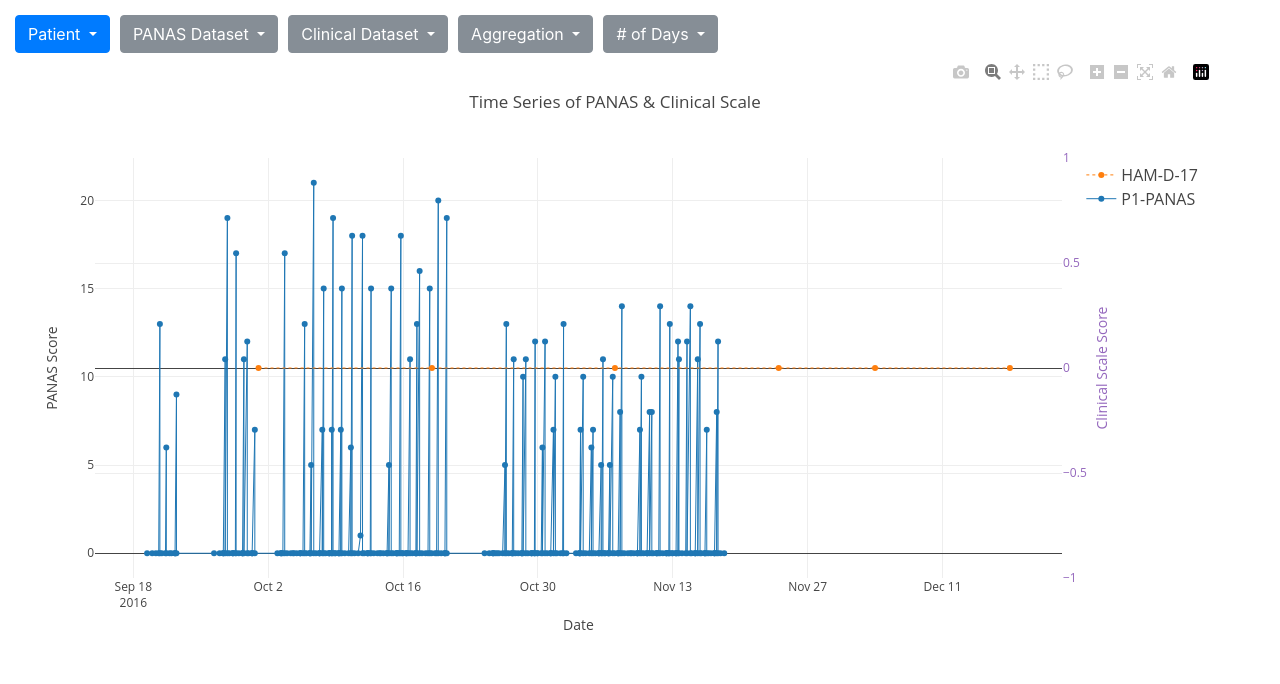
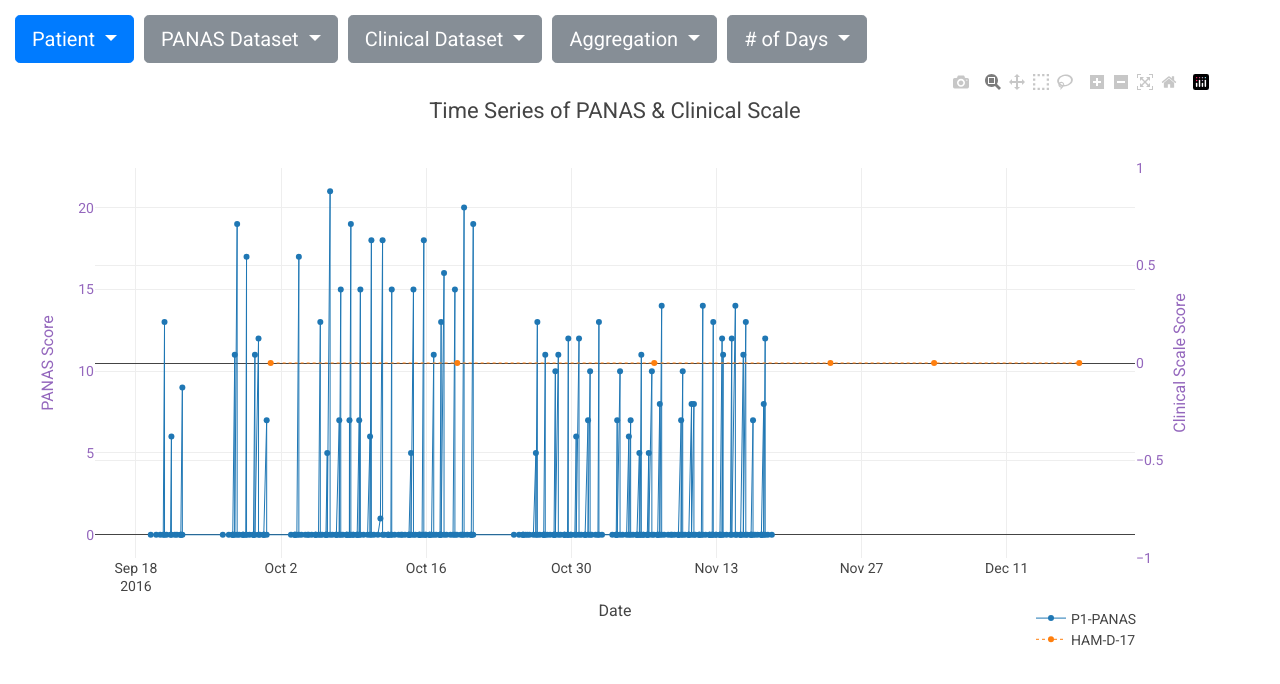
Before and after one commit to freeeal/MGH_viz_platform, a Flask app: page / in a window 1280 px wide. Shown: the top 684 px of the page. Run offline with Flask 2, Linux system fonts and the light colour scheme; some libraries are stand-ins or nearby versions.

Commit message:
update styling: font+legend

```diff
--- a/static/css/styles.css
+++ b/static/css/styles.css
@@ -1,5 +1,6 @@
 body {
   margin: 0px;
+  font-family: 'Roboto', sans-serif;
 }
 
 .row {
--- a/templates/base.html
+++ b/templates/base.html
@@ -9,6 +9,7 @@
     <!-- Bootstrap CSS -->
     <link rel="stylesheet" href="https://maxcdn.bootstrapcdn.com/bootstrap/4.0.0-beta.2/css/bootstrap.min.css" integrity="sha384-PsH8R72JQ3SOdhVi3uxftmaW6Vc51MKb0q5P2rRUpPvrszuE4W1povHYgTpBfshb" crossorigin="anonymous">
     <link rel="stylesheet" href="{{ url_for('static', filename='css/styles.css') }}" />
+    <link href="https://fonts.googleapis.com/css?family=Roboto" rel="stylesheet">
   </head>
 
   <body>
--- a/templates/plots.html
+++ b/templates/plots.html
@@ -4,7 +4,7 @@
 
 <div class="row">
   <div class="dropdown">
-    <button class="btn btn-primary dropdown-toggle" type="button" id="dropdownMenuButton" data-toggle="dropdown" aria-haspopup="true" aria-expanded="false">
+    <button class="btn btn-primary btn-lg dropdown-toggle" type="button" id="dropdownMenuButton" data-toggle="dropdown" aria-haspopup="true" aria-expanded="false">
       Patient
     </button>
     <div id="patient" class="dropdown-menu" aria-labelledby="dropdownMenuButton">
@@ -16,7 +16,7 @@
     </div>
   </div>
   <div class="dropdown">
-    <button class="btn btn-secondary dropdown-toggle" type="button" id="dropdownMenuButton" data-toggle="dropdown" aria-haspopup="true" aria-expanded="false">
+    <button class="btn btn-secondary btn-lg dropdown-toggle" type="button" id="dropdownMenuButton" data-toggle="dropdown" aria-haspopup="true" aria-expanded="false">
       PANAS Dataset
     </button>
     <div id="panas" class="dropdown-menu" aria-labelledby="dropdownMenuButton">
@@ -27,11 +27,11 @@
     </div>
   </div>
   <div class="dropdown">
-    <button class="btn btn-secondary dropdown-toggle" type="button" id="dropdownMenuButton" data-toggle="dropdown" aria-haspopup="true" aria-expanded="false">
+    <button class="btn btn-secondary btn-lg dropdown-toggle" type="button" id="dropdownMenuButton" data-toggle="dropdown" aria-haspopup="true" aria-expanded="false">
       Clinical Dataset
     </button>
     <div id="clinical" class="dropdown-menu" aria-labelledby="dropdownMenuButton">
-      <a class="dropdown-item active" onclick="selectClinical(this, 'HAM-D-17')">HAM-D-17</a>
+      <a class="dropdown-item active" onclick="selectClinical(this, 'HAM-D-17')">HAM-D-17<span class="caret"></span></a>
       <a class="dropdown-item" onclick="selectClinical(this, 'HAM-D-28')">HAM-D-28</a>
       <a class="dropdown-item" onclick="selectClinical(this, 'HAM-A')">HAM-A</a>
       <a class="dropdown-item" onclick="selectClinical(this, 'PSS')">PSS</a>
@@ -40,7 +40,7 @@
     </div>
   </div>
   <div class="dropdown">
-    <button class="btn btn-secondary dropdown-toggle" type="button" id="dropdownMenuButton" data-toggle="dropdown" aria-haspopup="true" aria-expanded="false">
+    <button class="btn btn-secondary btn-lg dropdown-toggle" type="button" id="dropdownMenuButton" data-toggle="dropdown" aria-haspopup="true" aria-expanded="false">
       Aggregation
     </button>
     <div id="aggregation" class="dropdown-menu" aria-labelledby="dropdownMenuButton">
@@ -51,7 +51,7 @@
     </div>
   </div>
   <div class="dropdown">
-    <button class="btn btn-secondary dropdown-toggle" type="button" id="dropdownMenuButton" data-toggle="dropdown" aria-haspopup="true" aria-expanded="false">
+    <button class="btn btn-secondary btn-lg dropdown-toggle" type="button" id="dropdownMenuButton" data-toggle="dropdown" aria-haspopup="true" aria-expanded="false">
       # of Days
     </button>
     <div id="days" class="dropdown-menu" aria-labelledby="dropdownMenuButton">
@@ -212,6 +212,7 @@
       mode: 'lines+markers',
       type: 'scatter',
       name: clinicalScaleName,
+      yaxis: 'y2',
       line: {
         dash: 'solid',
         width: 1
@@ -384,28 +385,40 @@
   let layout = {
     title:'Time Series of PANAS & Clinical Scale',
     xaxis: {
-      title: 'Date'
+      title: 'Date',
+      titlefont: {size: 16},
+      tickfont: {size: 14},
     },
     yaxis: {
-      title: 'PANAS Score'
+      title: 'PANAS Score',
+      titlefont: {color: 'rgb(148, 103, 189)', size: 16},
+      tickfont: {color: 'rgb(148, 103, 189)', size: 14},
     },
     yaxis2: {
       title: 'Clinical Scale Score',
-      titlefont: {color: 'rgb(148, 103, 189)'},
-      tickfont: {color: 'rgb(148, 103, 189)'},
+      titlefont: {color: 'rgb(148, 103, 189)', size: 16},
+      tickfont: {color: 'rgb(148, 103, 189)', size: 14},
       overlaying: 'y',
-      side: 'right'
+      side: 'right',
     },
     width: 1200,
     height: 600,
     legend: {
-      x: 100,
-      y: 1,
-      traceorder: 'reversed',
+      x: 0.9,
+      y: -0.25,
+      traceorder: 'normal',
+      // orientation: 'h',
       font: {
-        size: 16
+        size: 14
       },
-      yref: 'paper'
+      // bgcolor: '#E2E2E2',
+      // bordercolor: '#FFFFFF',
+      // borderwidth: 2
+    },
+
+    font: {
+      family: "'Roboto', sans-serif",
+      size: 16
     }
   };
 
```
Also changed, not shown: other parts of static/css/styles.css (+50 -0 lines), 1 other file.
